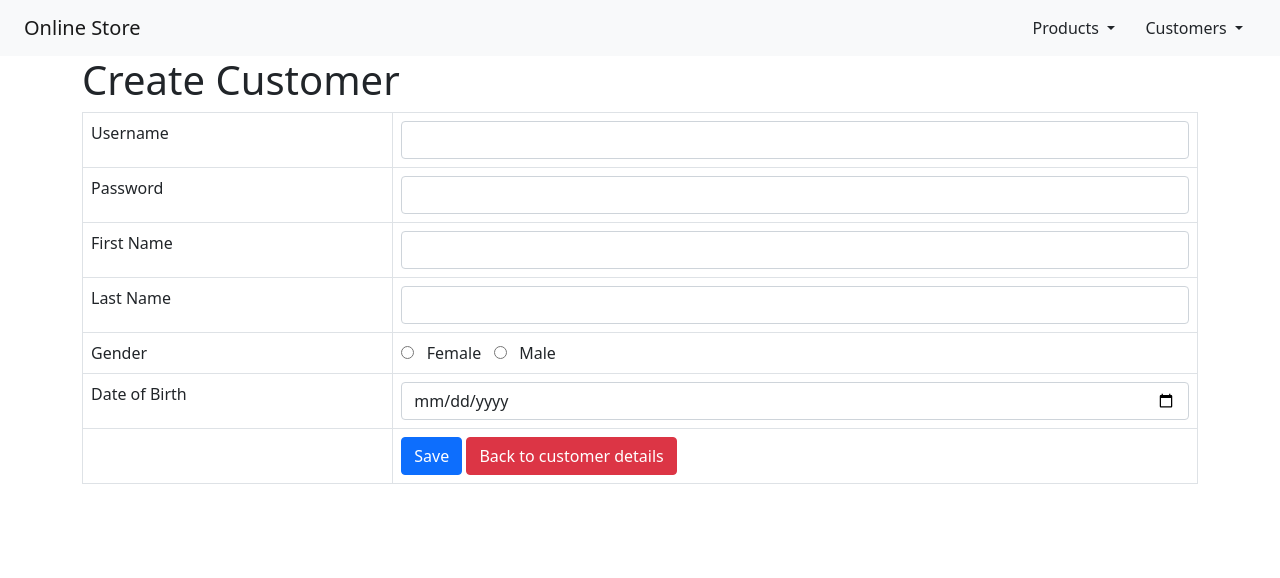
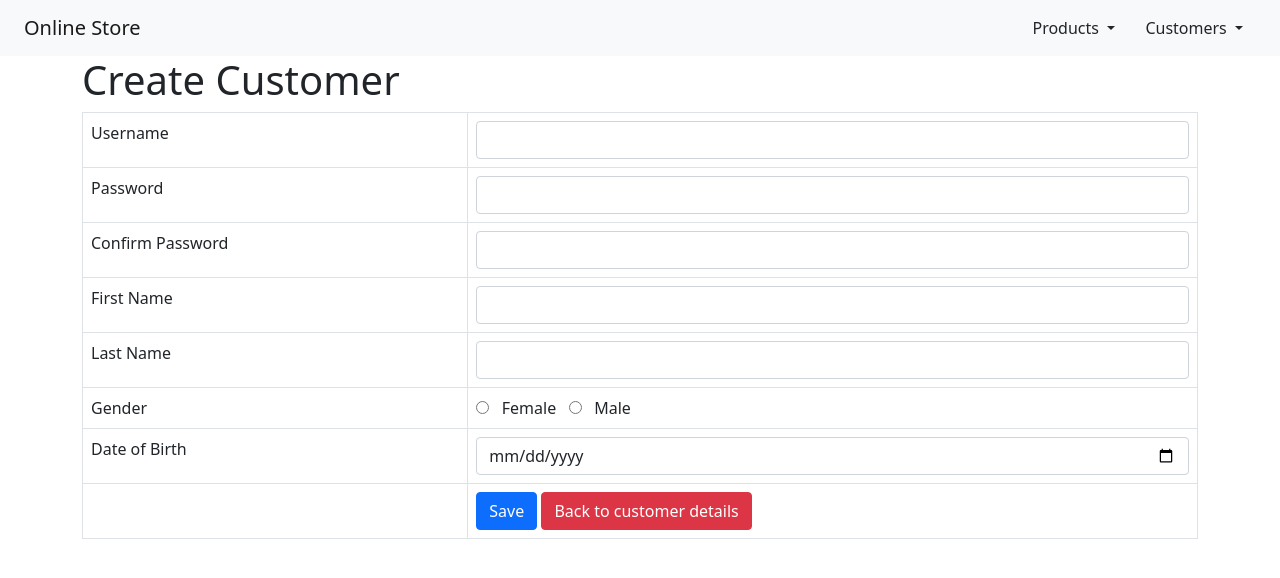
Before and after one commit to ellietheelai/DDM202_WA_Final, a PHP site: page /customer.php in a window 1280 px wide. Shown: the top 578 px of the page. Run offline with PHP 8.4, Linux system fonts and the light colour scheme.

Commit message:
got pass error but still able to save record

```diff
--- a/customer.php
+++ b/customer.php
@@ -9,7 +9,7 @@
 
 <body>
     <!-- container -->
-    <?php include 'header.php';?>
+    <?php include 'header.php'; ?>
 
     <div class="container">
         <div class="page-header">
@@ -23,7 +23,7 @@
             include 'config/database.php';
             try {
                 // insert query
-                $query = "INSERT INTO customers SET username=:username, first_name=:first_name, last_name=:last_name, birthdate=:birthdate, password=:password, gender=:gender";
+                $query = "INSERT INTO customers SET username=:username, first_name=:first_name, last_name=:last_name, birthdate=:birthdate, password=:password, confirm_password=:confirm_password, gender=:gender";
                 // prepare query for execution
                 $stmt = $con->prepare($query);
                 // posted values
@@ -31,6 +31,7 @@
                 $fname = htmlspecialchars(strip_tags($_POST['first_name']));
                 $lname = htmlspecialchars(strip_tags($_POST['last_name']));
                 $password = md5($_POST['password']);
+                $cpassword = md5($_POST['confirm_password']);
                 $gender = htmlspecialchars(strip_tags($_POST['gender']));
                 $dob = date('Y-m-d', strtotime($_POST['birthdate']));
                 // bind the parameters
@@ -38,8 +39,16 @@
                 $stmt->bindParam(':first_name', $fname);
                 $stmt->bindParam(':last_name', $lname);
                 $stmt->bindParam(':password', $password);
+                $stmt->bindParam(':confirm_password', $cpassword);
                 $stmt->bindParam(':gender', $gender);
                 $stmt->bindParam(':birthdate', $dob);
+
+                if (strlen($password || $cpassword)< 6) {
+                    echo 'Password should be at least 6 characters in length';
+                } else {
+                    echo 'strong password';
+                }
+
 
                 // Execute the query
                 if ($stmt->execute()) {
@@ -66,6 +75,11 @@
                 <tr>
                     <td>Password</td>
                     <td><input type='password' name='password' class='form-control' /></td>
+                </tr>
+
+                <tr>
+                    <td>Confirm Password</td>
+                    <td><input type='password' name='confirm_password' class='form-control' /></td>
                 </tr>
 
                 <tr>
```
